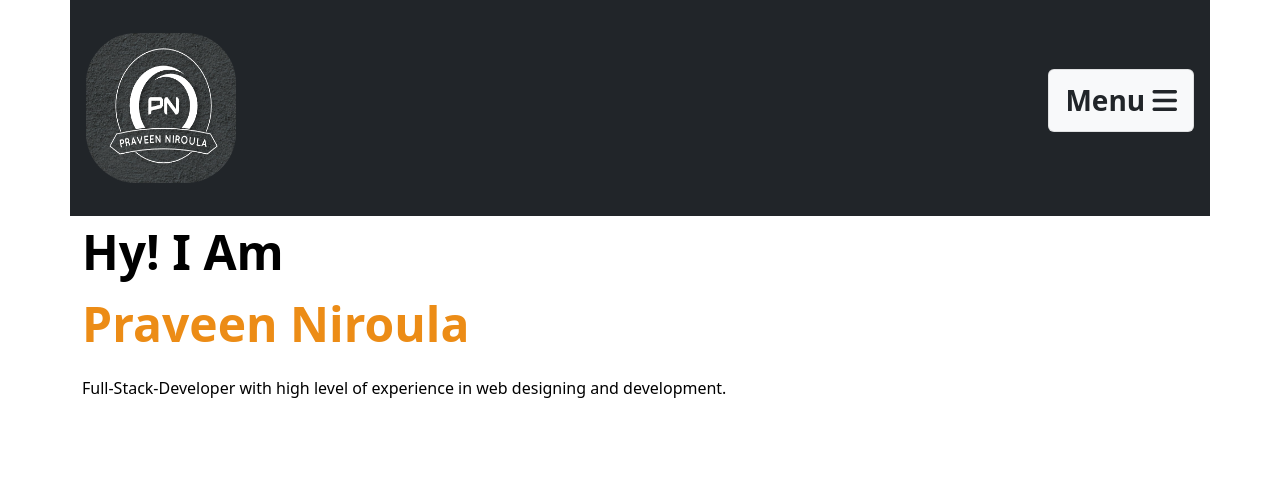
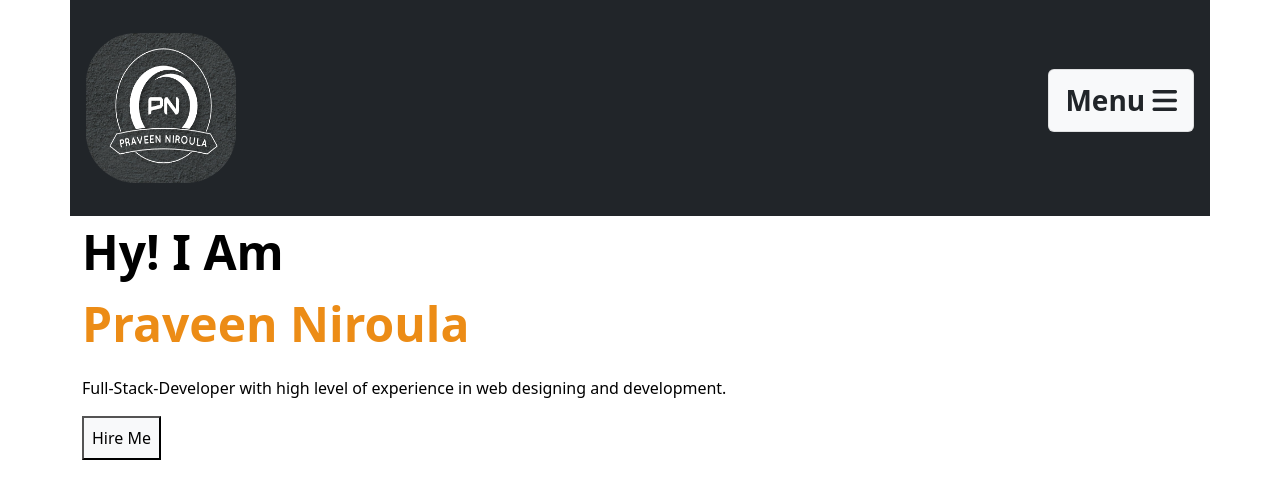
Before and after one commit to praveenniroula1/react-js-Portfolio-website, a React (Create React App) app: page / in a window 1280 px wide. Shown: the top 498 px of the page. Built offline with nearby package versions, Linux system fonts and the light colour scheme.

Commit message:
working on hero content

```diff
--- a/src/Components/Hero.js
+++ b/src/Components/Hero.js
@@ -13,6 +13,9 @@ export const Hero = () => {
             Full-Stack-Developer with high level of experience in web designing
             and development.
           </span>
+          <span>
+            <button className="p-2 mt-3 bg-light">Hire Me</button>
+          </span>
         </div>
       </div>
 
```
